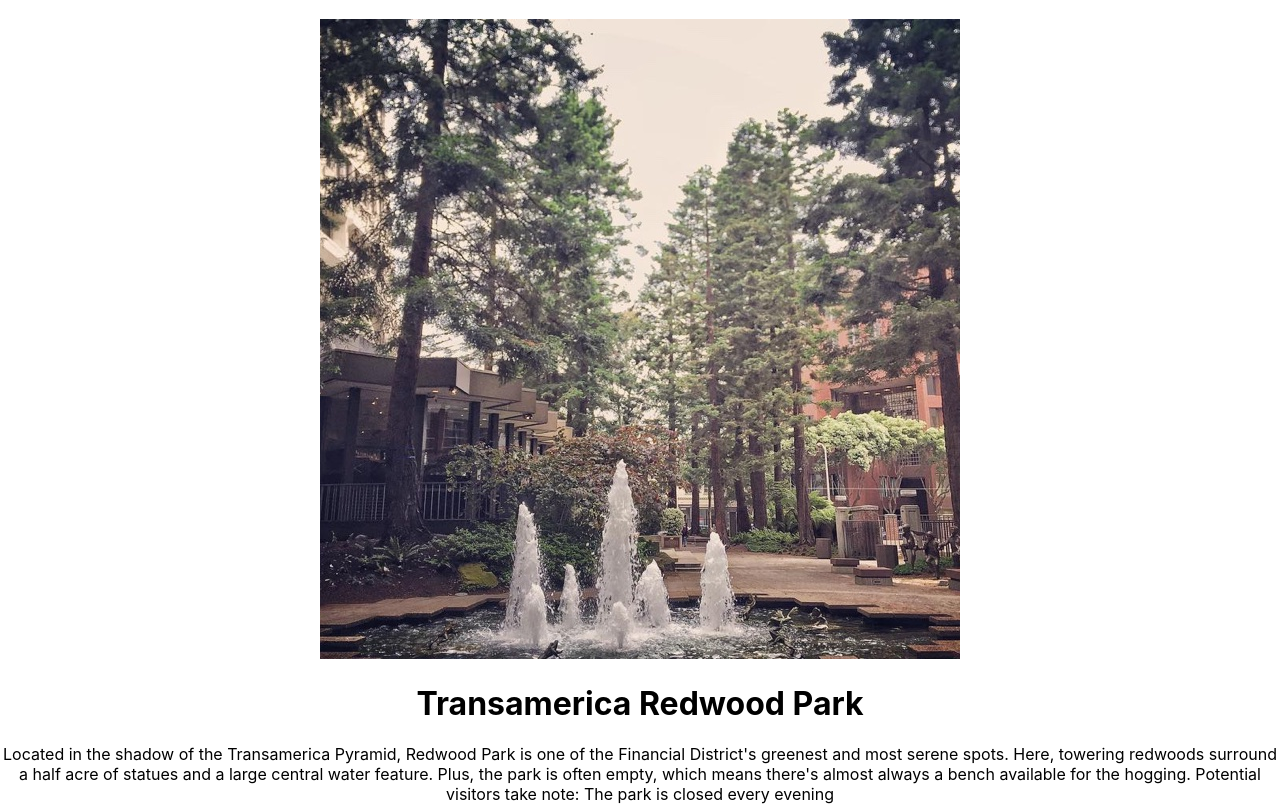
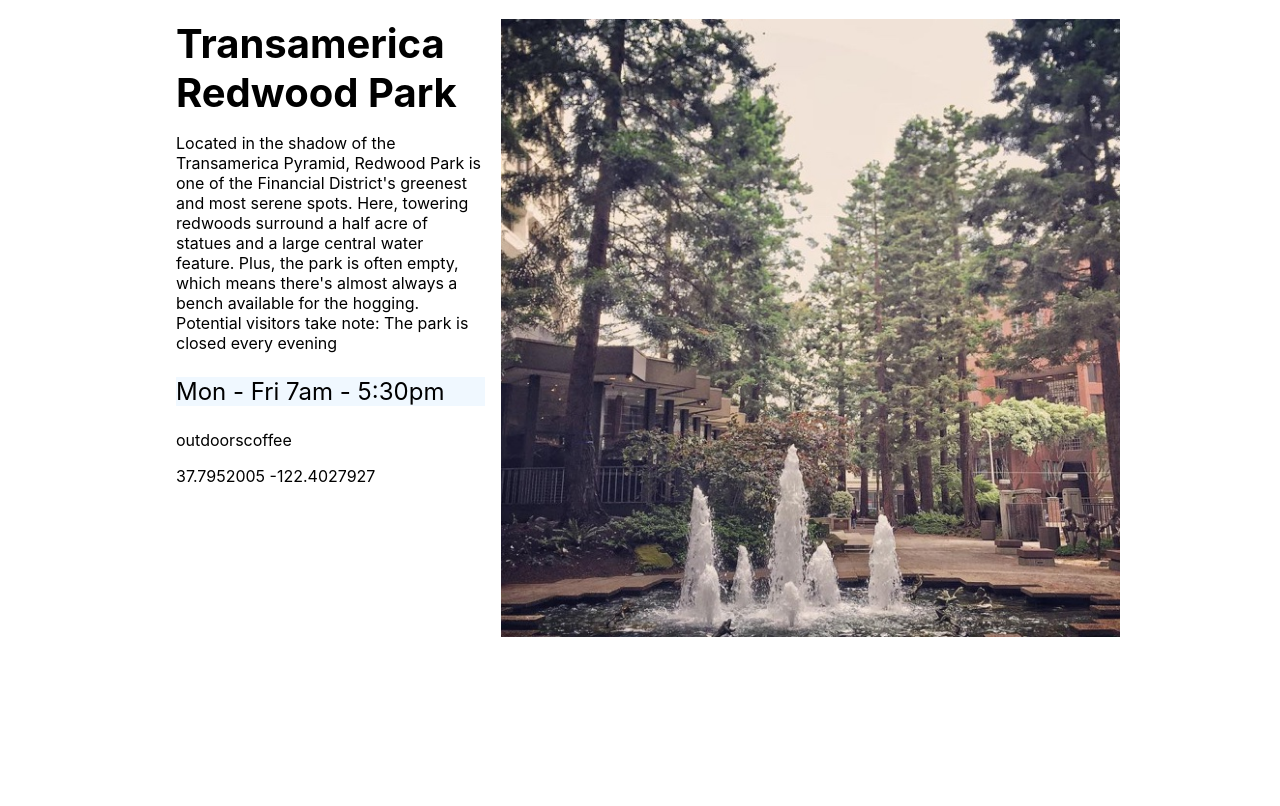
Before and after one commit to sandycamilo/React-App, a React (Create React App) app in the folder sfpopos/: page /#/details/0 in a window 1280 px wide. Shown: the part 500-1306 px from the top of the page. Built offline with nearby package versions, Linux system fonts and the light colour scheme.

Commit message:
styling details page

```diff
--- /dev/null
+++ b/sfpopos/src/components/POPOSDetails/POPOSDetails.css
@@ -0,0 +1,30 @@
+.POPOSDetails {
+  display: flex;
+  flex-direction: row-reverse; /* given row-reverse to move the information to the left and the picture to the right ~image came first in the html */
+  width: 960px;
+  margin: auto; /*Margin auto here centers the section by making the margins equal on the left and right side. */
+}
+
+.POPOSDetails .POPOSDetails-info {
+  flex: 1;
+  text-align: left;
+  padding: 0 1em;
+}
+
+.POPOSDetails .POPOSDetails-title {
+  font-size: 2.5em;
+  margin: 0;
+}
+
+.POPOSDetails .POPOSDetails-image {
+  flex: 2;
+}
+
+.POPOSDetails .POPOSDetails-image img {
+  width: 100%;
+}
+
+.POPOSDetails .POPOSDetails-hours {
+  font-size: 1.5em;
+  background-color: aliceblue;
+}
--- a/sfpopos/src/components/POPOSDetails/POPOSDetails.js
+++ b/sfpopos/src/components/POPOSDetails/POPOSDetails.js
@@ -1,22 +1,21 @@
 import React from 'react';
-import data from '../../sfpopos-data.json'
+import './POPOSDetails.css'
+import data from '../../sfpopos-data.json';
 
 function POPOSDetails(props) {
   const { id } = props.match.params //Location index ~ defined variable id and set value to props.match.params
   const { images, title, desc, hours, features, geo } = data[id] //using id to get data for location at the index
-
   return (
-    <div>
-      <div>
+    <div className="POPOSDetails">
+      <div className="POPOSDetails-image">
         <img src={`${process.env.PUBLIC_URL}images/${images[0]}`} />
       </div>
-
-      <div>
-        <h1>{ title }</h1>
-        <p>{ desc }</p>
-        <p>{ hours }</p>
-        <p>{ features }</p>
-        <p>{ geo.lat } { geo.lon }</p>
+      <div className="POPOSDetails-info">
+        <h1 className="POPOSDetails-title">{ title }</h1>
+        <p className="POPOSDetails-desc">{ desc }</p>
+        <p className="POPOSDetails-hours">{ hours }</p>
+        <p className="POPOSDetails-features">{ features }</p>
+        <p className="POPOSDetails-geo">{ geo.lat } { geo.lon }</p>
       </div>
     </div>
   )
--- a/sfpopos/src/components/POPOSSpace/POPOSSpace.css
+++ b/sfpopos/src/components/POPOSSpace/POPOSSpace.css
@@ -26,7 +26,7 @@
 }
 
 .POPOSSpace .POPOSSpace-info {
-  position: relative;
+  position: absolute; /* position absolute~this way we can place it where we want */
   right: 0;
   bottom: 0;
   text-align: right;
```
